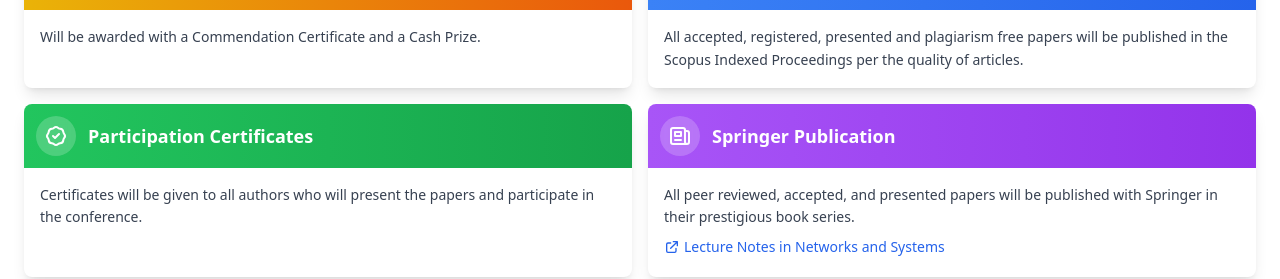
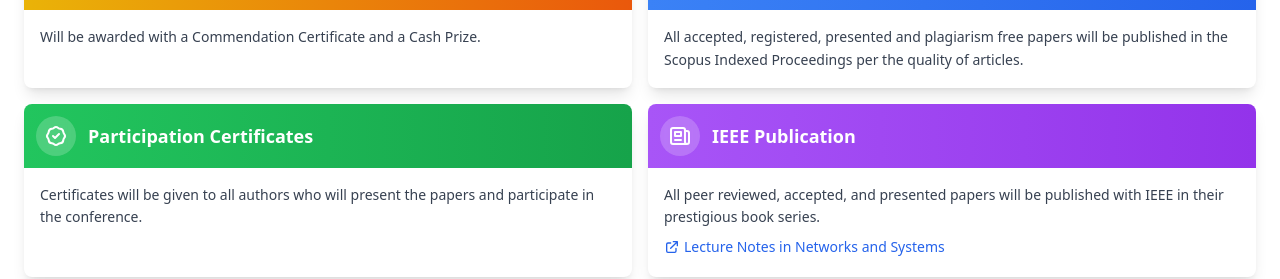
Before and after one commit to ravichanga101/ICACS-2026, a Next.js app: page / in a window 1280 px wide. Shown: the part 1294-1573 px from the top of the page. Built offline with nearby package versions, Linux system fonts and the light colour scheme.

Commit message:
IEEE Change

```diff
--- a/src/components/ConferenceDescription.jsx
+++ b/src/components/ConferenceDescription.jsx
@@ -33,8 +33,8 @@
       gradient: "from-green-500 to-green-600",
     },
     {
-      title: "Springer Publication",
-      description: "All peer reviewed, accepted, and presented papers will be published with Springer in their prestigious book series.",
+      title: "IEEE Publication",
+      description: "All peer reviewed, accepted, and presented papers will be published with IEEE in their prestigious book series.",
       icon: (
         <svg xmlns="http://www.w3.org/2000/svg" className="h-6 w-6" fill="none" viewBox="0 0 24 24" stroke="currentColor">
           <path strokeLinecap="round" strokeLinejoin="round" strokeWidth={2} d="M19 20H5a2 2 0 01-2-2V6a2 2 0 012-2h10a2 2 0 012 2v1m2 13a2 2 0 01-2-2V7m2 13a2 2 0 002-2V9a2 2 0 00-2-2h-2m-4-3H9M7 16h6M7 8h6v4H7V8z" />
```
